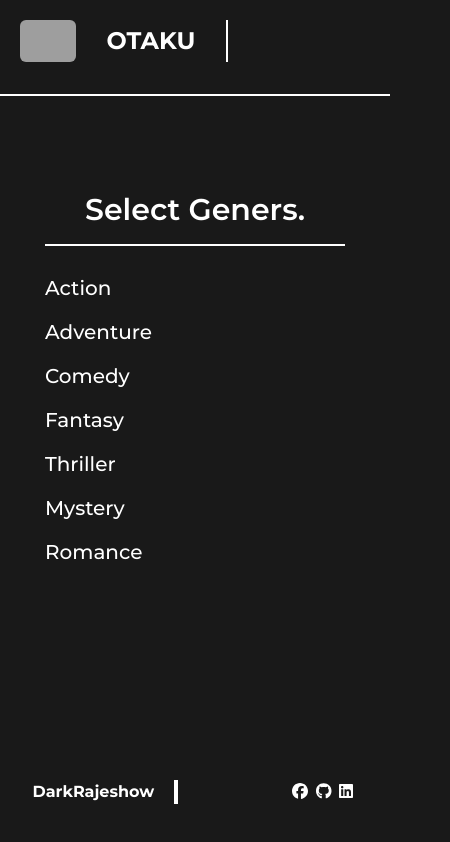
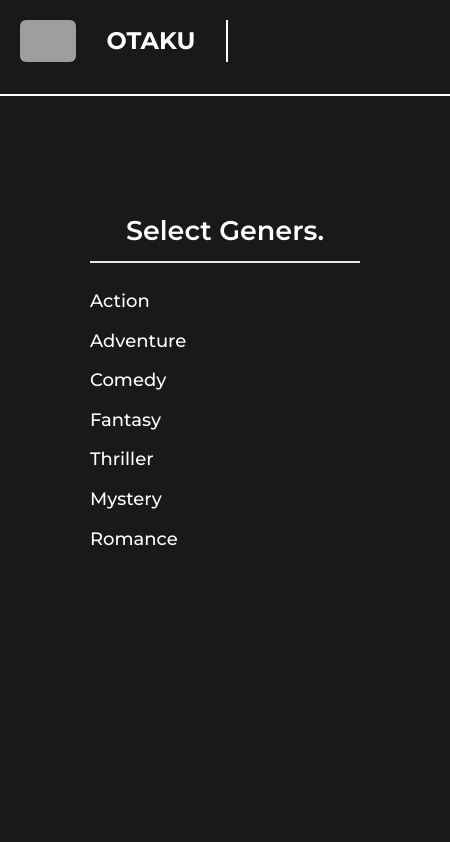
Before and after one commit to DarkRajeshow/Otaku_An_Anime_Discovery, a React (Create React App) app: page /Otaku_A_Anime_Discover/step1 in a window 390 px wide. Shown: the whole page, 450 px wide, since content can reach past the window. Built offline with nearby package versions, Linux system fonts and the light colour scheme; grey boxes are pictures that could not be loaded.

Commit message:
Responsive Design

```diff
--- a/public/index.html
+++ b/public/index.html
@@ -21,9 +21,9 @@
   <title>Otaku : Discover Anime</title>
 </head>
 
-<body class="bg-">
+<body class="w-full">
   <noscript>You need to enable JavaScript to run this app.</noscript>
-  <div id="root"></div>
+  <div id="root" class="w-full"></div>
 </body>
 
 </html>
--- a/src/App.css
+++ b/src/App.css
@@ -17,3 +17,13 @@ body {
 .custom-shadow {
   box-shadow: 0 1px 4px white;
 }
+
+#root{
+  width: 100% !important;
+}
+
+@media screen and (max-width: 450px) {
+  body {
+    min-width: 450px;
+  }
+}
--- a/src/App.js
+++ b/src/App.js
@@ -48,9 +48,9 @@ function App() {
         <Route path='/Otaku_A_Anime_Discover/step2' element={<><Step2 /></>} />
         <Route path='/Otaku_A_Anime_Discover/step3' element={<><Step3 /></>} />
         <Route path='/Otaku_A_Anime_Discover/step4' element={<><Step4 /></>} />
-        <Route path='/Otaku_A_Anime_Discover/choice' element={<><Choice /></>} />
+        <Route path='/Otaku_A_Anime_Discover/choice' element={<><Choice /><Footer /></>} />
       </Routes>
-      <Footer />
+
     </Contexts.Provider>
   );
 }
--- a/src/components/Choice.js
+++ b/src/components/Choice.js
@@ -13,12 +13,17 @@ export default function Choice() {
     const [internetError, setInternetError] = useState(false);
 
     let fetchAnime = async () => {
+        console.log(genres, status);
+        console.log(rating);
+        console.log(year);
         try {
             setLoading(true);
             setInternetError(false);
             setNoResult(false);
-            let animeData = await fetch(`https://kitsu.io/api/edge/anime?${genres.length !== 0 ? `&filter[genres]=${genres.join(",")}` : ""}${status.length !== 0 ? `&filter[status]=${status.join(",")}` : ""}${rating.length !== "" ? `&filter[ageRating]=${rating.join(",")}` : ""}${year !== "" ? `&filter[seasonYear]=${year}` : ""}&sort=popularityRank&page[limit]=12&fields[anime]=titles,description,posterImage,averageRating,episodeCount,status`);
+            console.log(`https://kitsu.io/api/edge/anime?${genres.length !== 0 ? `&filter[genres]=${genres.join(",")}` : ""}${status.length !== 0 ? `&filter[status]=${status.join(",")}` : ""}${rating.length !== 0 ? `&filter[ageRating]=${rating.join(",")}` : ""}${year !== "" ? `&filter[seasonYear]=${year}` : ""}&sort=popularityRank&page[limit]=12&fields[anime]=titles,description,posterImage,averageRating,episodeCount,status`);
+            let animeData = await fetch(`https://kitsu.io/api/edge/anime?${genres.length !== 0 ? `&filter[genres]=${genres.join(",")}` : ""}${status.length !== 0 ? `&filter[status]=${status.join(",")}` : ""}${rating.length !== 0 ? `&filter[ageRating]=${rating.join(",")}` : ""}${year !== "" ? `&filter[seasonYear]=${year}` : ""}&sort=popularityRank&page[limit]=12&fields[anime]=titles,description,posterImage,averageRating,episodeCount,status`);
             let parsedAnimeData = await animeData.json();
+            console.log(parsedAnimeData);
             setLoading(false);
             if (parsedAnimeData.data.length === 0) {
                 setNoResult(true);
@@ -40,7 +45,7 @@ export default function Choice() {
     return (
         <>
             <div className="heading m-auto w-2/3 text-center my-16">
-                <motion.h1 className='text-4xl font-bold lg:text-6xl md:text-5xl '
+                <motion.h1 className='text-3xl sm:text-4xl font-bold lg:text-6xl md:text-5xl '
                     initial={{
                         y: "-15vh",
                         opacity: 0
--- a/src/components/Home.js
+++ b/src/components/Home.js
@@ -32,7 +32,7 @@ export default function Home() {
     }, []);
 
     return (
-        <div className="mx-auto w-10/12 mt-10 grid gap-6 grid-cols-1 min-[1430px]:grid-cols-2 border-b-2 pb-10 border-white mb-32">
+        <div className="mx-auto w-10/12 mt-10 grid gap-6 grid-cols-1 min-[1430px]:grid-cols-2 border-b-2 pb-10 border-white mb-40">
             <motion.div className="heading pb-4 grid-cols-1 px-[2%] py-5 "
                 key={imageIndex}
                 initial={{
--- a/src/components/Step1.js
+++ b/src/components/Step1.js
@@ -43,7 +43,7 @@ export default function Step1() {
 
 
     return (
-        <div className="mx-auto text-center w-[300px] mt-24">
+        <div className="mx-auto text-center w-[300px] mt-24 scale-90 sm:scale-100">
             <motion.div className="heading text-3xl font-semibold border-b-2 border-white pb-4"
                 initial={{
                     y: "-10vh",
--- a/src/components/Step2.js
+++ b/src/components/Step2.js
@@ -45,7 +45,7 @@ export default function Step2() {
 
 
     return (
-        <div className="mx-auto text-center w-[300px] mt-24">
+        <div className="mx-auto text-center w-[300px] mt-24 scale-90 sm:scale-100">
 
             <motion.div className="heading text-3xl font-semibold border-b-2 border-white pb-4"
                 initial={{
--- a/src/components/Step3.js
+++ b/src/components/Step3.js
@@ -44,8 +44,8 @@ export default function Step3() {
 
 
     return (
-        <div className="mx-auto text-center w-[300px] mt-24">
-            <motion.div className="heading text-3xl font-semibold border-b-2 border-white pb-4"
+        <div className="mx-auto text-center w-[300px] mt-24 scale-90 sm:scale-100">
+            <motion.div className="heading text-3xl font-semibold border-b-2 border-white pb-4 "
                 initial={{
                     y: "-10vh",
                     opacity: 0
--- a/src/components/Step4.js
+++ b/src/components/Step4.js
@@ -42,7 +42,7 @@ export default function Step3() {
 
 
     return (
-        <div className="mx-auto text-center w-[300px] mt-24">
+        <div className="mx-auto text-center w-[300px] mt-24 scale-90 sm:scale-100">
             <motion.div className="heading text-3xl font-semibold border-b-2 border-white pb-4"
                 initial={{
                     y: "-10vh",
```
